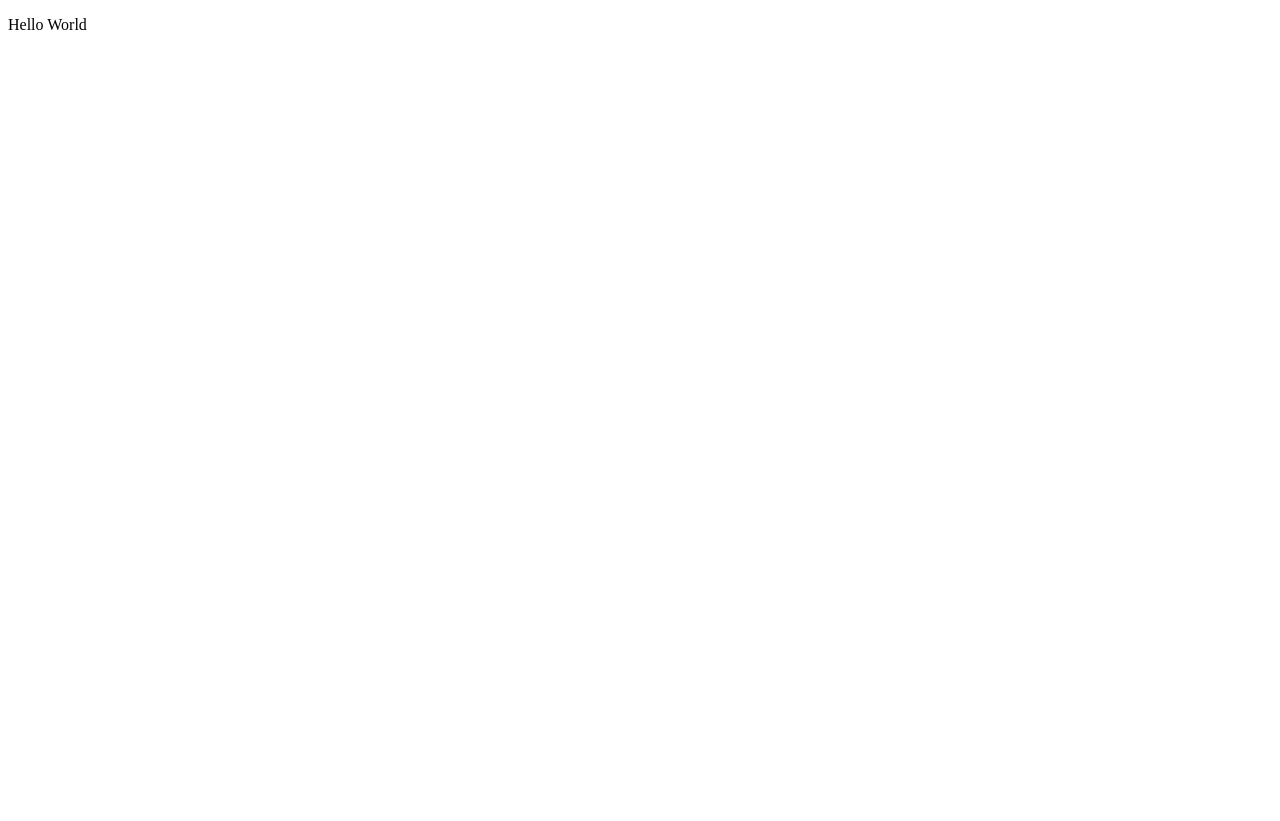
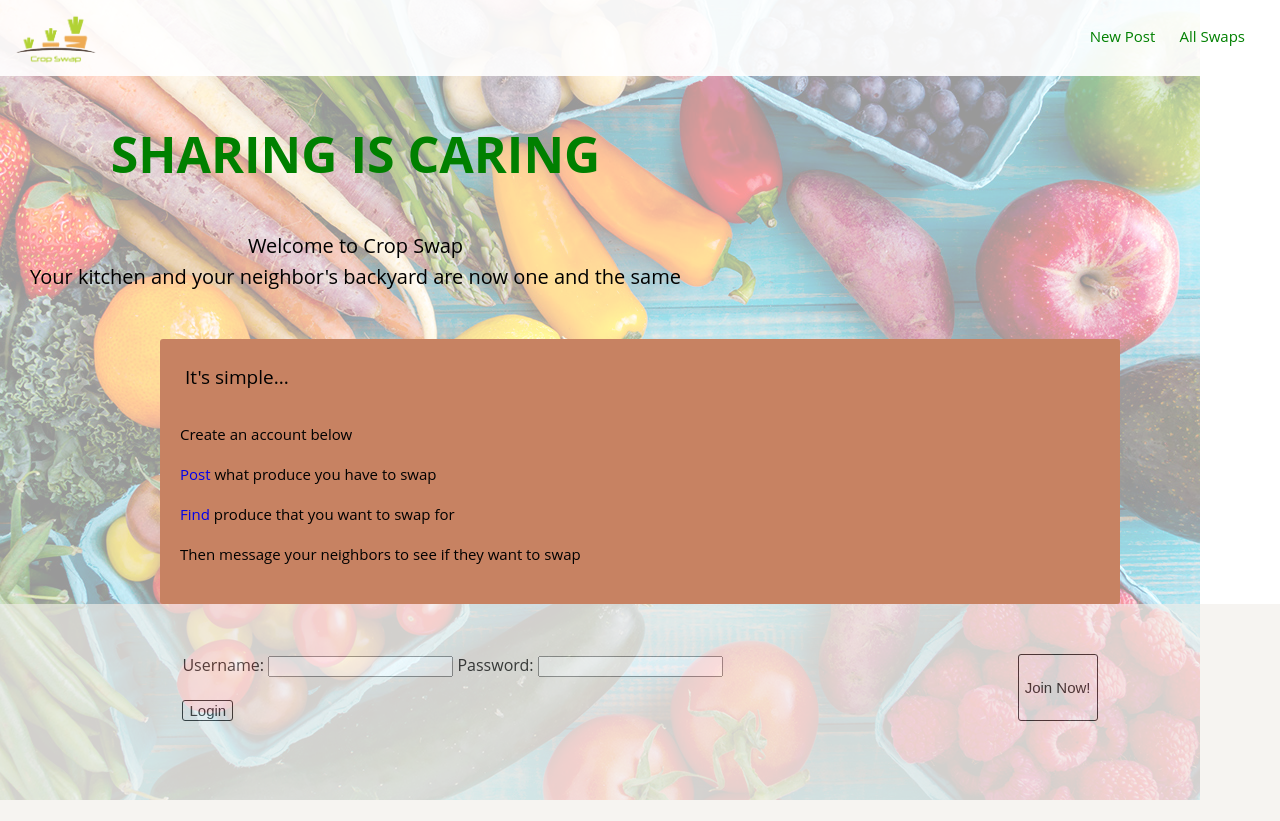
Before and after one commit to oneEyedBunny/Crop-Swap, a website: page public/index.html in a window 1280 px wide. Before the commit the page ends 800 px from the top, so only its background shows below. Drawn offline with nearby package versions, Linux system fonts and the light colour scheme.

Commit message:
Create structure of index page. Add other base structure files

```diff
--- /dev/null
+++ b/appRouter.js
@@ -0,0 +1,4 @@
+"use strict";
+
+const express = require('express');
+const router = express.Router();
--- a/public/index.html
+++ b/public/index.html
@@ -8,7 +8,49 @@
   <link href="media.css" rel="stylesheet" type="text/css" />
 </head>
 <body>
+
+  <nav role="navigation" id="navigation-container">
+    <div class="left-nav-container">
+      <a href="index.html"><img src="images/CropSwap.png" id="logo" /></a>
+    </div>
+    <div class="right-nav-container">
+      <a href="profile.html" class="nav-link">New Post</a>
+      <a href="swap.html" class="nav-link">All Swaps</a>
+    </div>
+  </nav>
+
   <main role="main">
-      <p>Hello World</p>
+    <img src="images/indexBackground.jpg" id="background-image"/>
+    <div id="welcome-message-container">
+      <h1 class="welcome-quote"> SHARING IS CARING</h1>
+      <p class ="welcome-message"> Welcome to Crop Swap </p>
+      <p class ="welcome-message"> Your kitchen and your neighbor's backyard are now one and the same </p>
+    </div>
+
+    <div id="what-to-do">
+      <p> It's simple...</p>
+      <ul id="welcome-list">
+        <li> Create an account below</li>
+        <li> <a href = "post.html">Post</a> what produce you have to swap</li>
+        <li> <a href = "results.html"> Find</a> produce that you want to swap for</li>
+        <li> Then message your neighbors to see if they want to swap</li>
+      </ul>
+    </div>
+    <div id="profile-forms-container" class="profile-forms">
+      <form id="login-user" name="login_user">
+        <label> Username:
+          <input type ="text" name="userName" maxLength="20"/>
+        </label>
+        <label> Password:
+          <input type ="password" name= "password" maxlength="20"/><br><br>
+        </label>
+        <input id="existingUser" input type = "button" value = "Login" onclick = "loginUser()"/>
+      </form>
+      <input id="new-user" type="button" value="Join Now!" onclick="createAccountForm()"/>
+    </div>
+    <script type= "text/javascript" src = "https://ajax.googleapis.com/ajax/libs/jquery/3.1.1/jquery.min.js"></script>
+    <script type= "text/javascript" src = "scripts/app.js"></script>
   </main>
+  <footer role="content info"></footer>
 </body>
+</html>
--- a/public/main.css
+++ b/public/main.css
@@ -0,0 +1,112 @@
+body {
+  font-family: "Lora","open sans","HelveticaNeue-Light","Helvetica Neue Light","Helvetica Neue",Helvetica,Arial,"Lucida Grande",sans-serif;
+  margin: 0;
+  min-height: 100vh;
+}
+
+#logo {
+  height: 60px;
+}
+
+#background-image {
+    opacity: .4;
+    /* min-width: 100vw;
+    min-height:100vh; */
+    position: fixed;
+    z-index: -1;
+}
+
+#navigation-container {
+  position: fixed;
+  width: 100%;
+  background-color: rgba(255,255,255,0.90);
+  z-index: 1;
+}
+
+.right-nav-container {
+  float: right;
+  margin: 25px;
+}
+
+.left-nav-container {
+  float: left;
+  margin: 10px 0 1px 10px;
+}
+
+.nav-link {
+  color: green;
+  font-size: 15px;
+  text-align: right;
+  padding: 0px 10px;
+}
+
+a:hover,
+a:visited,
+a:link,
+a:active {
+  text-decoration: none;
+}
+
+/* --------- */
+
+#welcome-message-container {
+  display: inline-block;
+  margin-top: 50px;
+  padding: 25px;
+}
+
+.welcome-quote {
+  text-align: center;
+  color: green;
+  font-size: 50px;
+  margin: 45px 0px 45px;
+}
+
+.welcome-message {
+  font-size: 20px;
+  line-height: 130%;
+  text-align: center;
+  color: black;
+  margin: 5px;
+}
+
+#what-to-do {
+  background-color: #c78262;
+  padding-bottom: 5px;
+  width: 75%;
+  margin: auto;
+  border-radius: 3px;
+}
+
+#what-to-do > p {
+  padding: 25px 0px 0px 25px;
+  font-size: 19px;
+}
+
+#welcome-list {
+  font-size: 15px;
+  color: black;
+  list-style-type: none;
+  margin: 8px 0px 20px;
+  padding: 5px;
+}
+
+#welcome-list >li {
+  list-style-type: none;
+  padding: 10px 15px;
+}
+
+/* --------- */
+#profile-forms-container {
+  display: flex;
+  justify-content: space-around;
+  background-color: #F2EFEA;
+  padding: 50px 35px 100px;
+  opacity: .65;
+}
+
+#new-user, #existingUser {
+  border: 1px solid black;
+  border-radius: 3px;
+  font-size: 15px;
+}
```
Also changed, not shown: public/post.html (added, +18 -0 lines), public/results.html (added, +16 -0 lines), server.js (+10 -0 lines), test/test-server.js (+21 -1 lines), public/app.js (added), public/images/CropSwap.png (added), public/images/indexBackground.jpg (added). Lines whose indentation alone changed are shown as unchanged.
